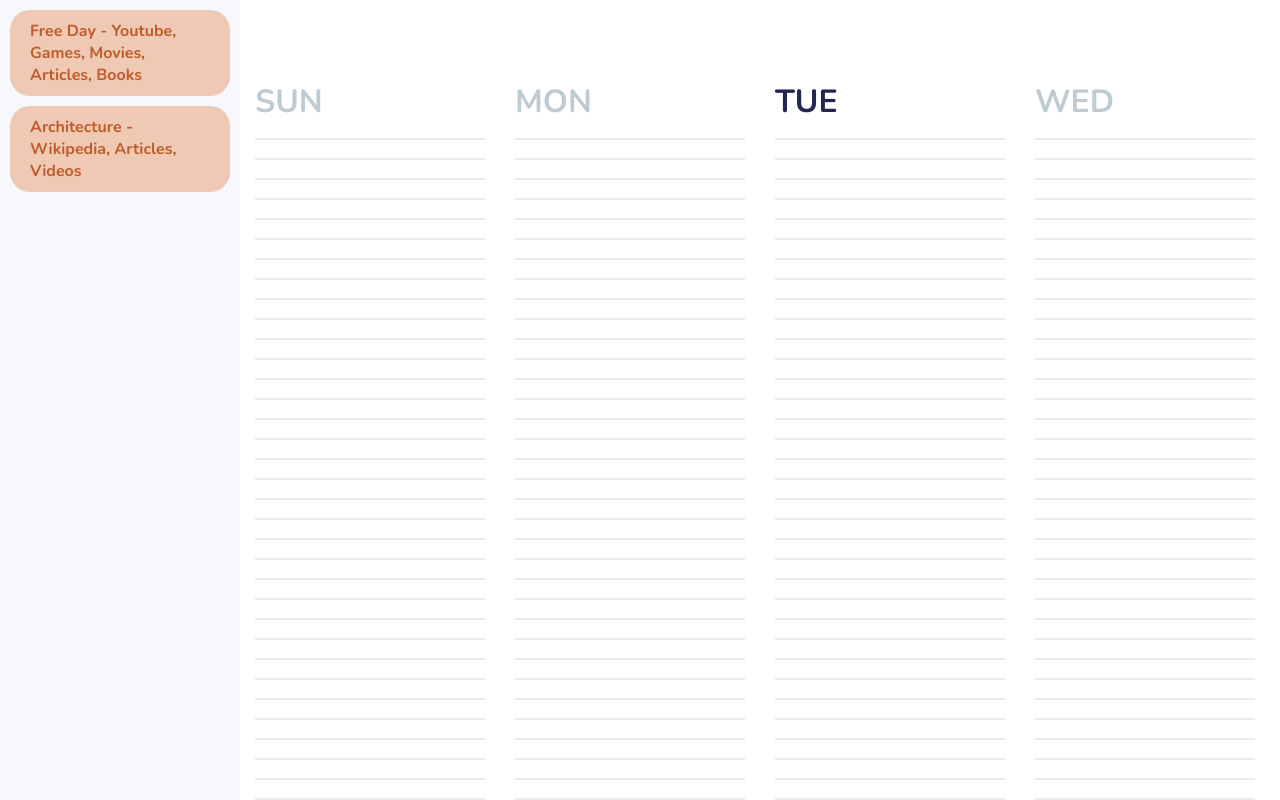
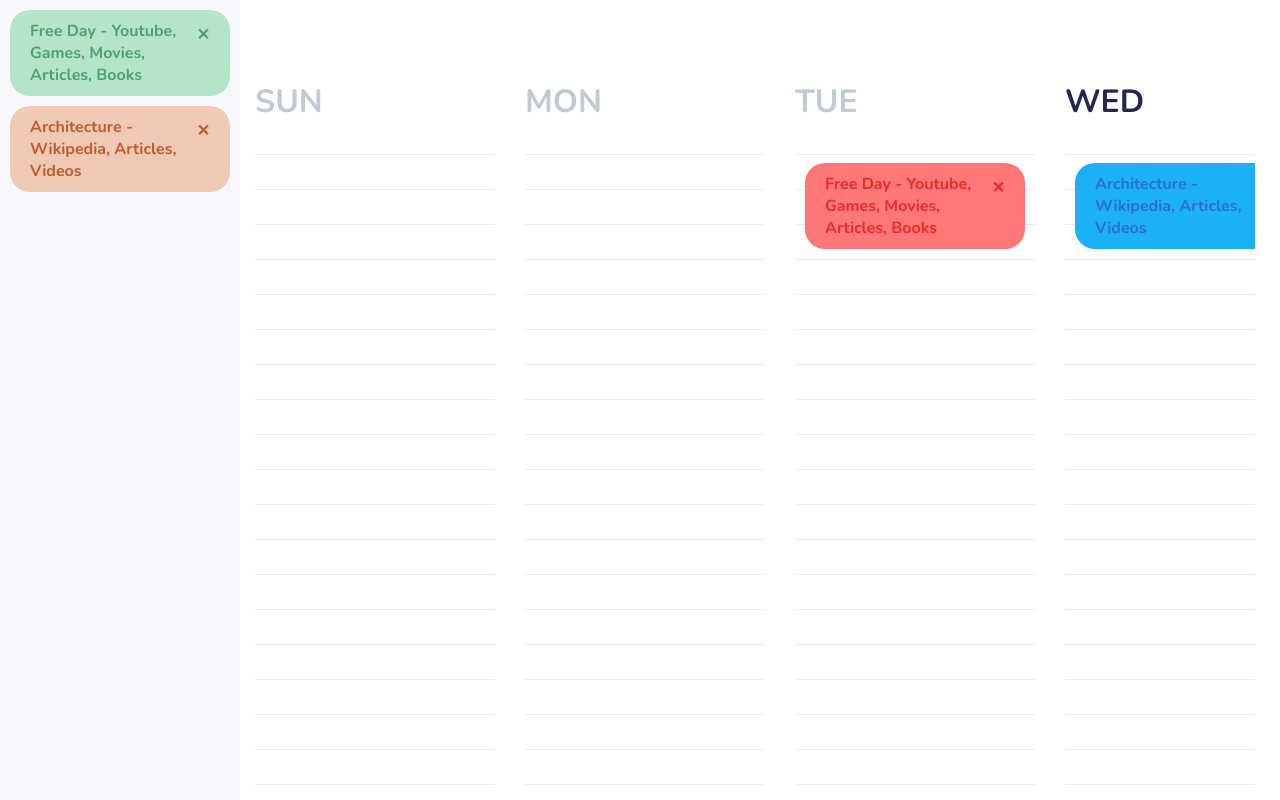
Before and after one commit to guyariely/scalendar, a React (Create React App) app: page / in a window 1280 px wide. Built offline with nearby package versions, Linux system fonts and the light colour scheme.

Commit message:
added drag-and-drop capabilities, deleting tickets, and improved styles

```diff
--- /dev/null
+++ b/src/Utils/items.js
@@ -0,0 +1,3 @@
+export const ItemTypes = {
+  TICKET: 'ticket'
+};
--- a/src/components/App.js
+++ b/src/components/App.js
@@ -1,4 +1,4 @@
-import React from 'react';
+import React, { useState } from 'react';
 
 import Sidebar from './Sidebar';
 import Calender from './Calender';
@@ -9,14 +9,59 @@
 
 const App = () => {
 
+  const [tickets, setTickets] = useState([
+    {
+      description: "Free Day - Youtube, Games, Movies, Articles, Books",
+      id: 122453,
+      tag: 'QUE',
+      theme: 'green'
+    },
+    {
+      description: "Architecture - Wikipedia, Articles, Videos",
+      id: 232352,
+      tag: 'QUE',
+      theme: 'orange'
+    },
+    {
+      description: "Free Day - Youtube, Games, Movies, Articles, Books",
+      id: 98439,
+      tag: 'TUE',
+      theme: 'red'
+    },
+    {
+      description: "Architecture - Wikipedia, Articles, Videos",
+      id: 345895722,
+      tag: 'WED',
+      theme: 'blue'
+    }
+  ]);
+
+  const changeTicketTag = (id, newTag) => {
+    const ticket = tickets.find(ticket => ticket.id == id);
+    ticket.tag = newTag;
+    setTickets(tickets.filter(ticket => ticket.id != id).concat(ticket));
+  };
+
+  const deleteTicket = id => {
+    setTickets(tickets.filter(ticket => ticket.id != id));
+  }
+
   return (
     <DndProvider backend={HTML5Backend}>
       <div id="app">
         <div className="app-container">
-          <Sidebar />
+          <Sidebar
+            tickets={tickets}
+            changeTicketTag={changeTicketTag}
+            deleteTicket={deleteTicket}
+          />
           <main>
             <ToolBar />
-            <Calender />
+            <Calender
+              tickets={tickets}
+              changeTicketTag={changeTicketTag}
+              deleteTicket={deleteTicket}
+            />
           </main>
         </div>
       </div>
--- a/src/components/Calender.js
+++ b/src/components/Calender.js
@@ -1,14 +1,22 @@
 import React, { useState } from 'react';
 import Day from './Day';
 
-const Calender = ({}) => {
+const Calender = ({tickets, changeTicketTag, deleteTicket}) => {
 
   const dayNames = ['SUN', 'MON', 'TUE', 'WED', 'THU', 'FRI', 'SAT'];
 
   return (
     <div className="calender">
-      {dayNames.map((dayName, index) => {
-        return <Day name={dayName} dayIndex={index} />
+      {dayNames.map((name, index) => {
+        return (
+          <Day
+            name={name}
+            dayIndex={index}
+            tickets={tickets.filter(ticket => ticket.tag == name)}
+            changeTicketTag={changeTicketTag}
+            deleteTicket={deleteTicket}
+          />
+        );
       })}
     </div>
   );
--- a/src/components/Day.js
+++ b/src/components/Day.js
@@ -1,17 +1,37 @@
 import React, { useState } from 'react';
+import { useDrop } from 'react-dnd';
+import { ItemTypes } from '../Utils/items';
+import Ticket from "./Ticket";
 
-const Day = ({ name, dayIndex }) => {
+const Day = ({ name, dayIndex, tickets, changeTicketTag, deleteTicket }) => {
+
+  const [{isOver}, drop] = useDrop({
+    accept: ItemTypes.TICKET,
+    drop: (item, monitor) => changeTicketTag(item.id, name),
+    collect: monitor => ({
+      isOver: !!monitor.isOver()
+    })
+  });
 
   const isActiveDay = () => {
-    return new Date().getDay() == (dayIndex + 1)
+    return new Date().getDay() == dayIndex;
   }
 
   return (
-    <div className="day">
+    <div
+      className="day"
+      ref={drop}
+    >
       <h1 className={isActiveDay() ? "dayNameActive" : "dayName"}>
         {name}
       </h1>
-      <div className="dayBackground"></div>
+      <div className={isOver ? "dayBackground selected" : "dayBackground"}>
+      {
+        tickets.map(ticket =>
+          <Ticket ticket={ticket} deleteTicket={deleteTicket} />
+        )
+      }
+      </div>
     </div>
   );
 };
--- a/src/components/Sidebar.js
+++ b/src/components/Sidebar.js
@@ -1,21 +1,29 @@
 import React, { useState } from 'react';
 import Ticket from './Ticket';
 
-const Sidebar = ({}) => {
+import { useDrop } from 'react-dnd';
+import { ItemTypes } from '../Utils/items';
 
-  const [tickets, setTickets] = useState([
-    {
-      description: "Free Day - Youtube, Games, Movies, Articles, Books",
-    },
-    {
-      description: "Architecture - Wikipedia, Articles, Videos",
-    }
-  ]);
+const Sidebar = ({tickets, changeTicketTag, deleteTicket}) => {
+
+  const [{isOver}, drop] = useDrop({
+    accept: ItemTypes.TICKET,
+    drop: (item, monitor) => changeTicketTag(item.id, "QUE"),
+    collect: monitor => ({
+      isOver: !!monitor.isOver()
+    })
+  });
+
 
   return (
-    <aside>
+    <aside ref={drop}>
       {
-        tickets.map(ticket => <Ticket description={ticket.description} />)
+        tickets.map(ticket => {
+          return (
+            ticket.tag == 'QUE' ?
+            <Ticket ticket={ticket} deleteTicket={deleteTicket} /> :
+            null
+        )})
       }
     </aside>
   );
--- a/src/components/Ticket.js
+++ b/src/components/Ticket.js
@@ -1,10 +1,36 @@
 import React, { useState } from 'react';
+import { useDrag } from 'react-dnd';
+import { ItemTypes } from '../Utils/items';
 
-const Ticket = ({ description }) => {
+const Ticket = ({ ticket, deleteTicket }) => {
+
+  const { id, tag, description, theme } = ticket;
+
+  const [{isDragging}, drag] = useDrag({
+    item: {
+      type: ItemTypes.TICKET,
+      id: id,
+      description: description,
+      tag: tag
+    },
+    collect: monitor => ({
+      isDragging: !!monitor.isDragging()
+    })
+  });
 
   return (
-    <div className="ticket">
-      <p className="description">{description}</p>
+    <div
+      className={"ticket " + theme}
+      ref={drag}
+      opacity={isDragging ? '0.5' : '1'}
+    >
+    <p className="description">{description}</p>
+    <button
+      className="deleteButton"
+      onClick={() => deleteTicket(id)}
+    >
+      ✕
+    </button>
     </div>
   );
 };
--- a/src/styles/components/_calender.scss
+++ b/src/styles/components/_calender.scss
@@ -1,6 +1,6 @@
 .calender {
   display: grid;
-  grid-template-columns: repeat(7, 260px);
+  grid-template-columns: repeat(7, 270px);
   margin-right: 25px;
   overflow: auto;
 }
@@ -20,10 +20,11 @@
 }
 
 .calender .dayBackground {
-  background: linear-gradient(
-    to bottom,
-    #fff 90%,
-    var(--stripes) 10%
-  );
-  background-size: 100% 20px;
+  padding-top: 33px;
+  background: linear-gradient(to bottom, #fff 96%, var(--stripes) 5%);
+  background-size: 100% 35px;
 }
+
+.calender .dayBackground.selected {
+  opacity: 0.5;
+}
--- a/src/styles/components/_ticket.scss
+++ b/src/styles/components/_ticket.scss
@@ -1,13 +1,62 @@
 
 .ticket {
+  display: flex;
   margin: 10px;
   padding: 10px 20px;
   border-radius: 20px;
   background-color: #EFC9B3;
   color: #BF5B2C;
+  transform: translate(0, 0);
 }
 
 .ticket .description {
   font-size: 16px;
   font-weight: bold;
 }
+
+.ticket .deleteButton {
+  background: none;
+  border: none;
+  margin: 0;
+  padding: 0;
+  font-size: 16px;
+  font-weight: bold;
+  display: flex;
+  margin-top: 5px;
+}
+
+.ticket.orange {
+  background-color: #EFC9B3;
+  color: #BF5B2C;
+
+  .deleteButton {
+    color: #BF5B2C;
+  }
+}
+
+.ticket.green {
+  background-color: #B4E5C9;
+  color: #509F6E;
+
+  .deleteButton {
+    color: #509F6E;
+  }
+}
+
+.ticket.red {
+  background-color: #ff7878;
+  color: #ea2b2b;
+
+  .deleteButton {
+    color: #ea2b2b;
+  }
+}
+
+.ticket.blue {
+  background-color: #1cb0f6;
+  color: #2b70c9;
+
+  .deleteButton {
+    color: #2b70c9;
+  }
+}
```
